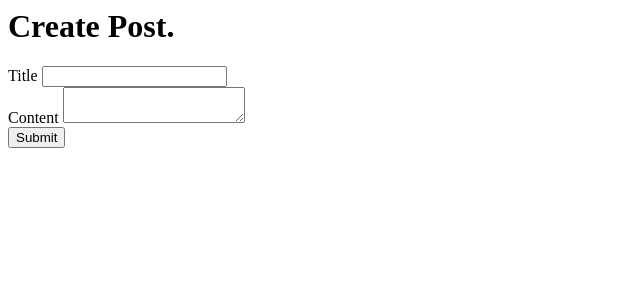
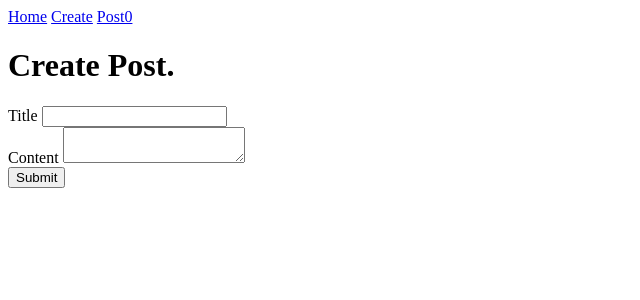
Before and after one commit to SuatOzcan/WebDevelopmentWithFlask, a Flask app: page /post/create in a window 1280 px wide. Shown: the top 300 px of the page, without its empty margins (0-640 px from the left). Run offline with Flask 3, Linux system fonts and the light colour scheme.

Commit message:
Add navigation.

```diff
--- a/app.py
+++ b/app.py
@@ -21,7 +21,7 @@ def post(post_id):
     if not post: #If posts.get(post_id) does not have the key, it will return None, and None is False.
         return render_template("404.jinja2", message = f"A post with id {post_id} is not found.")
     #return (f'Post {post["title"]}, content: \n\n {post["content"]}')
-    return render_template('post.jinja2', post = post)
+    return render_template('post.jinja2', post = post, posts = posts)
 
 #127.0.0.1:5000/post/create?title=placeholder&content=anotherplaceholder
 @app.route('/post/create', methods = ['GET','POST'])
@@ -34,7 +34,7 @@ def create():
         post_id = len(posts)
         posts[post_id] = {'id' : post_id, 'title' : title, 'content' : content}
         return redirect(url_for('post', post_id = post_id))
-    return render_template("create.jinja2")
+    return render_template("create.jinja2", posts = posts)
 
 if __name__ == '__main__':
     app.run(debug = True)
--- a/templates/base.jinja2
+++ b/templates/base.jinja2
@@ -1,6 +1,11 @@
 <DOCTYPE! html>
     <head></head>
     <body>
+        <a href="{{url_for('home', posts = posts)}}">Home</a>
+        <a href="{{url_for('create')}}">Create</a>
+        {%for post_id, post in posts.items()%}
+        <a href="{{url_for('post',post_id=post_id)}}">Post{{post_id}}</a>
+        {%endfor%}
         {%block content%}
 
         {%endblock%}
```
